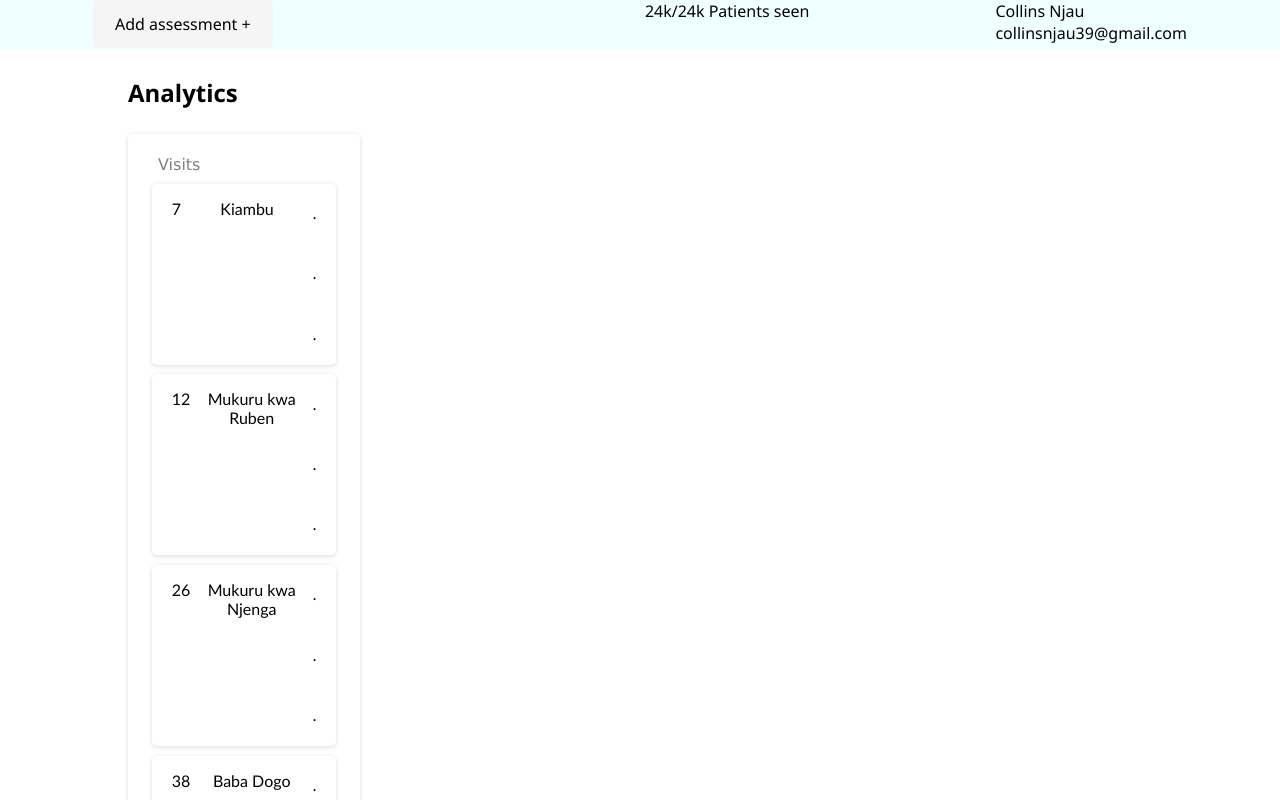
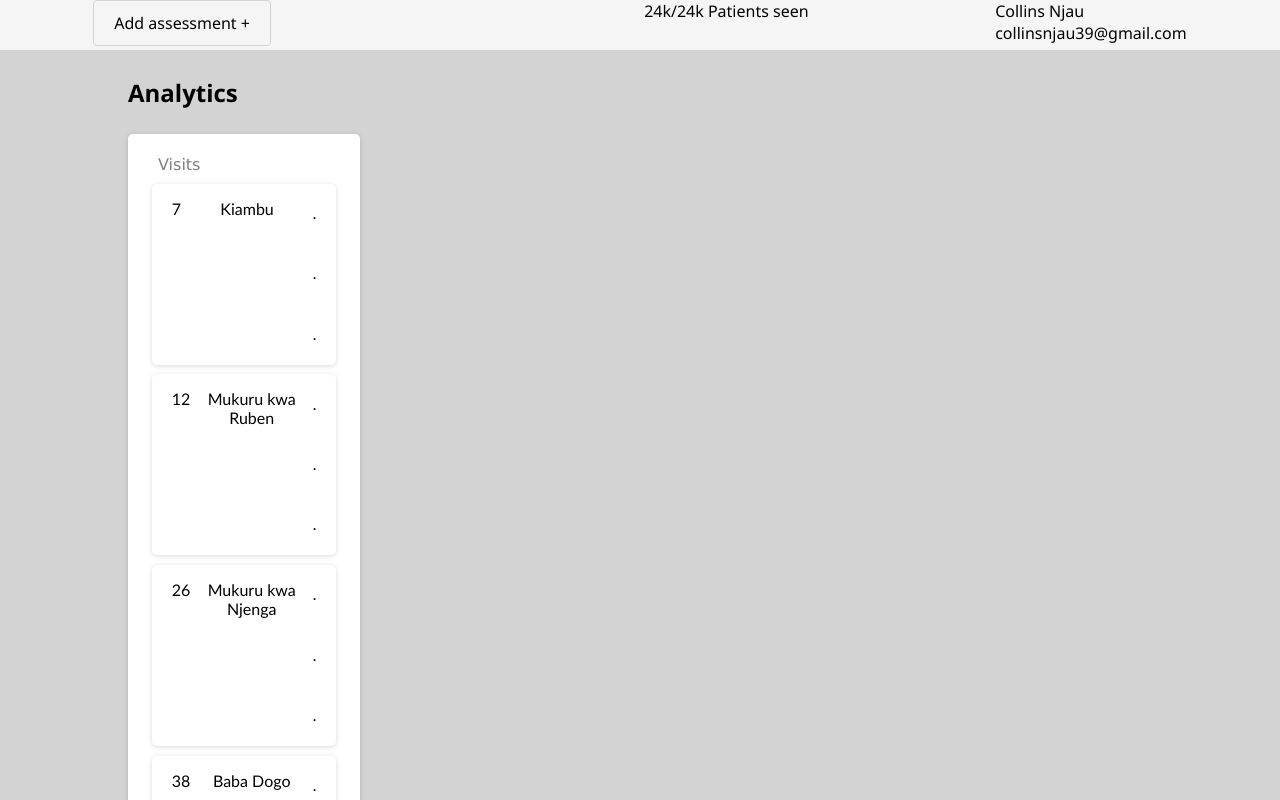
Before and after one commit to Collins33/Todoist-clone, a React (Create React App) app: page / in a window 1280 px wide. Shown: the top 800 px of the page. Built offline with nearby package versions, Linux system fonts and the light colour scheme.

Commit message:
Fix the colors for the dashboard - fix header color - fix body color - fix side menu color

```diff
--- a/src/components/header/index.css
+++ b/src/components/header/index.css
@@ -2,7 +2,7 @@
   display: flex;
   flex-direction: row;
   height: 50px;
-  background-color: azure;
+  background-color: whitesmoke;
   justify-content: space-around;
 }
 
--- a/src/components/sideSelect/index.css
+++ b/src/components/sideSelect/index.css
@@ -12,6 +12,7 @@
   color: black;
   padding: 20px;
   margin-left: 10%;
+  background-color: white;
 }
 
 .side_bar_card {
@@ -32,6 +33,7 @@
   margin-top: 5%;
   padding: 0px 20px 0px 20px;
   text-align: center;
+  background-color: white;
 }
 
 .elipsis_container {
--- a/src/index.css
+++ b/src/index.css
@@ -3,6 +3,7 @@ body {
   font-family: "Segoe UI", Tahoma, Geneva, Verdana, sans-serif;
   -webkit-font-smoothing: antialiased;
   -moz-osx-font-smoothing: grayscale;
+  background-color: lightgray;
 }
 
 code {
@@ -20,7 +21,7 @@ button {
   white-space: nowrap;
   vertical-align: middle;
   user-select: none;
-  border: 2px solid transparent;
+  border: 1px solid lightgray;
   padding: 0.625rem 1.25rem;
   font-size: 1rem;
   line-height: 1.5;
```
